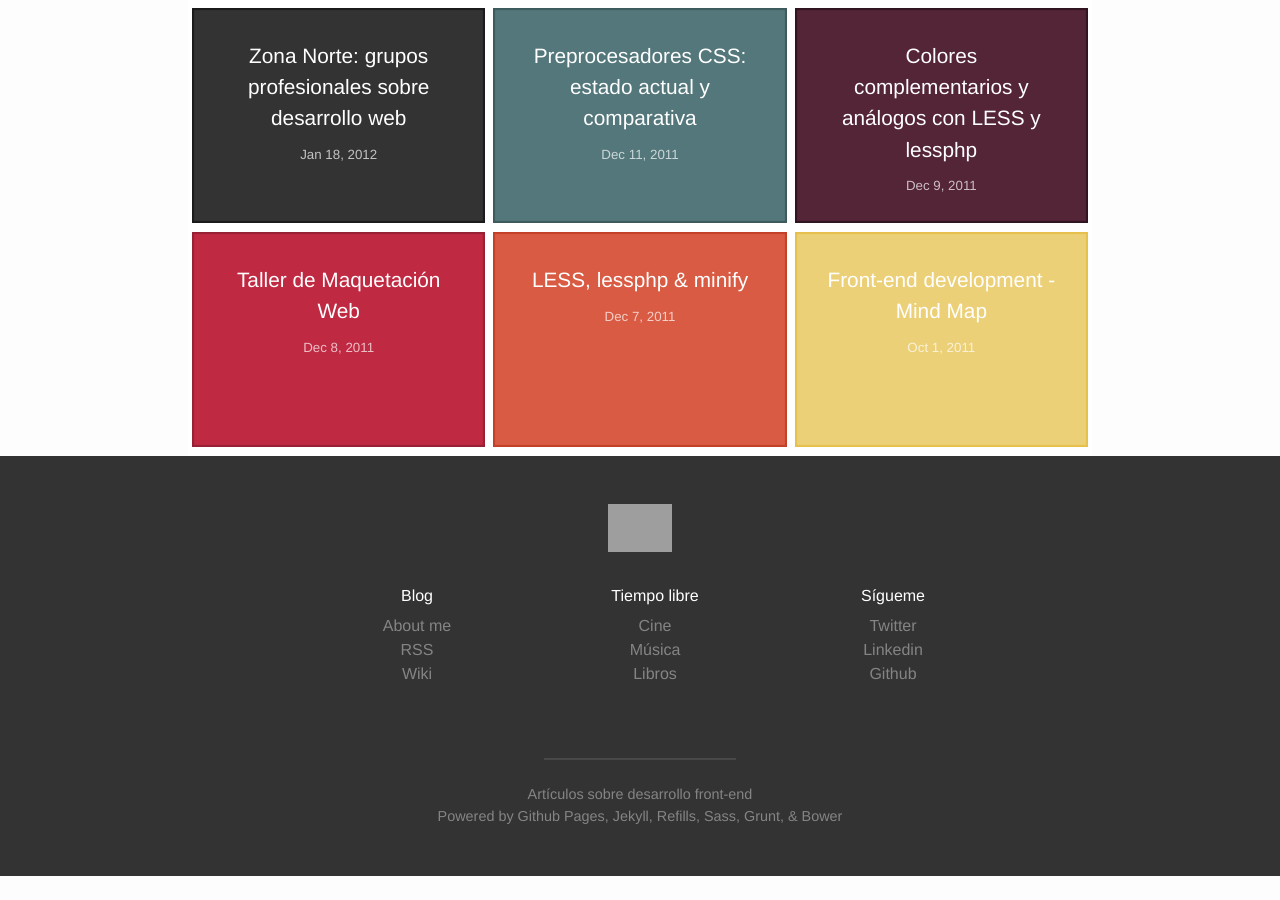
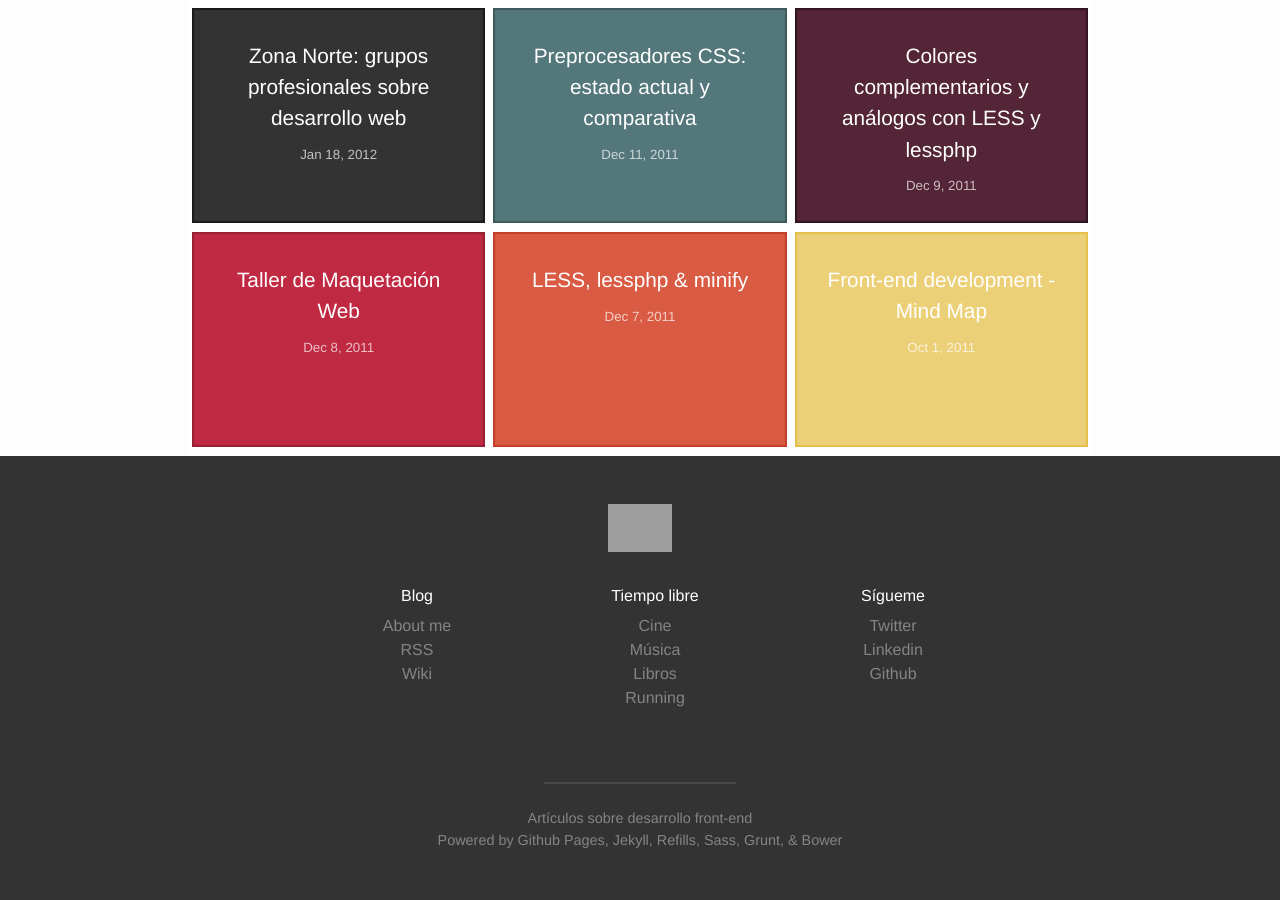
Before and after one commit to brunogarcia/portfolio-jekyll, a Jekyll site: the page built from index.html, in a window 1280 px wide and 900 px high, scrolled down 3219 px. Built offline with Jekyll 4.4.1, drawn with Linux system fonts in a browser that asks for light colours; before the commit the page ends 4095 px from its top, so only the background shows below that; grey boxes are pictures that could not be loaded.

Commit message:
Added runkeeper

```diff
--- a/_includes/footer.html
+++ b/_includes/footer.html
@@ -14,6 +14,7 @@
       <li><a href="http://www.filmaffinity.com/es/userratings.php?user_id=738783&amp;orderby=0">Cine</a></li>
       <li><a href="https://play.spotify.com/user/brunogarcia/playlist/4MRGjKqlWuJZJ8XHOGcqkR">Música</a></li>
       <li><a href="http://www.goodreads.com/review/list/4722653-bruno-garcia?page=1&sort=rating&view=covers">Libros</a></li>
+      <li><a href="http://runkeeper.com/user/garciaechegaray">Running</a></li>
     </ul>
     <ul>
       <li><h3>Sígueme</h3></li>
```
